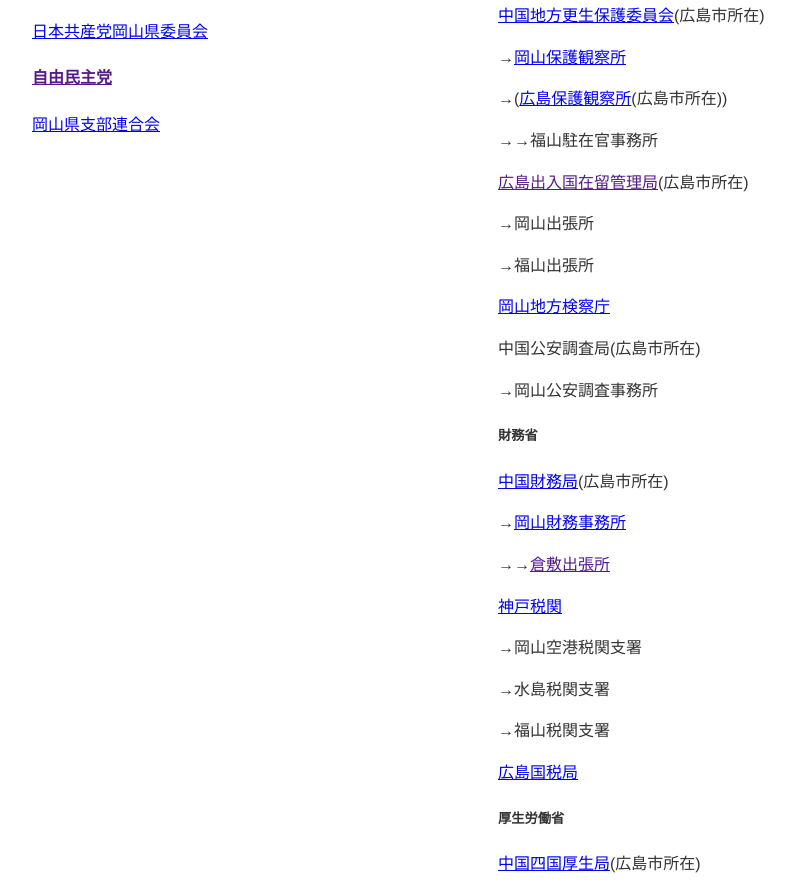
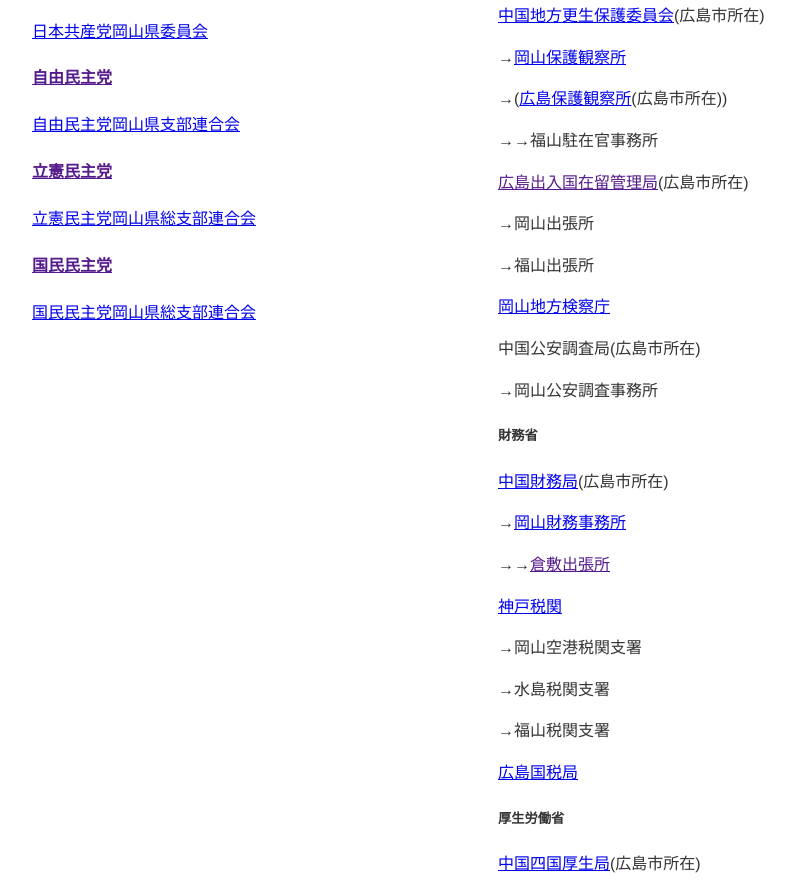
Before and after one commit to Argon-society/argon-society.github.io, an Astro site: page /links in a window 1280 px wide. Shown: the part 845-1735 px from the top of the page, without its empty margins (158-953 px from the left). Built offline with nearby package versions, Linux system fonts and the light colour scheme; Astro itself is replaced by a stand-in of ours.

Commit message:
Update links.astro

```diff
--- a/src/pages/links.astro
+++ b/src/pages/links.astro
@@ -25,7 +25,12 @@ import Banners from "../components/Banners.astro";
 				<h4><a href = "">日本共産党</a></h4>
 				<p><a href = "https://jcp-ok.com">日本共産党岡山県委員会</a></p>
 				<h4><a href = "">自由民主党</a></h4>
-				<p><a href = "https://www.jimin-okayama.jp">岡山県支部連合会</a></p>
+				<p><a href = "https://www.jimin-okayama.jp">自由民主党岡山県支部連合会</a></p>
+				<h4><a href = "">立憲民主党</a></h4>
+				<p><a href = "https://cdp-okayama.com">立憲民主党岡山県総支部連合会</a></p>
+				<h4><a href = "">国民民主党</a></h4>
+				<p><a href = "https://www.kokuminminshu-okayama.com">国民民主党岡山県総支部連合会</a></p>
+
 			</div>
 			<div class="flex-item">
 				<h3>主な中央省庁地方支分部局</h3>
```
